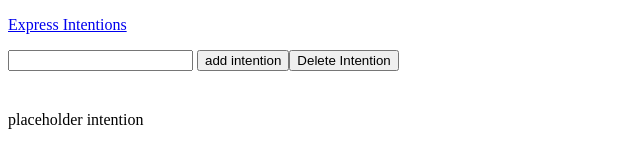
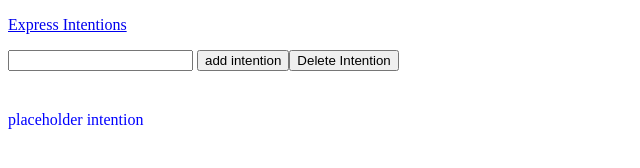
Before and after one commit to erhestrada/intentions-tracker, a website built with Vite: page manageIntentions.html in a window 1280 px wide. Both pictures are taken after a click on the button "Delete Intention". Shown: the whole page, without its empty margins (0-640 px from the left). Built offline with nearby package versions, Linux system fonts and the light colour scheme.

Commit message:
make intentions change color, have hover effect when delete intentions button clicked

```diff
--- a/displayIntentions.js
+++ b/displayIntentions.js
@@ -7,5 +7,6 @@ export function displayIntentions(intentions) {
 export function displayIntention(intention) {
     const element = document.createElement('p');
     element.innerText = intention;
+    element.className = "intention";
     document.body.appendChild(element);
 }
--- a/manageIntentions.html
+++ b/manageIntentions.html
@@ -15,7 +15,7 @@
             <input id="add-intention-input" type="text" />
             <button id="add-intention-button">add intention</button>
         </form>
-        <button>Delete Intention</button>
+        <button id="delete-intentions-button">Delete Intention</button>
     </div>
 
     <div class="container">
--- a/manageIntentions.js
+++ b/manageIntentions.js
@@ -9,3 +9,15 @@ form.addEventListener('submit', (e) => {
 
 const intentionsArray = loadIntentionsFromLocalStorage();
 displayIntentions(intentionsArray);
+
+const deleteButton = document.getElementById('delete-intentions-button');
+setTimeout(() => {
+    const intentions = document.querySelectorAll('.intention');
+
+    deleteButton.addEventListener('click', () => {
+        console.log(intentions);
+        intentions.forEach((intention) => {
+            intention.classList.toggle('clickable');
+    });
+    });
+  }, 0);
--- a/style.css
+++ b/style.css
@@ -39,3 +39,12 @@
 #manage-intentions-container {
     display: flex;
 }
+
+.intention.clickable {
+    cursor: pointer; /* change cursor to pointer */
+    color: blue; /* change text color */
+}
+
+.intention.clickable:hover {
+    background-color: #ccc; /* change background color on hover */
+}
```
